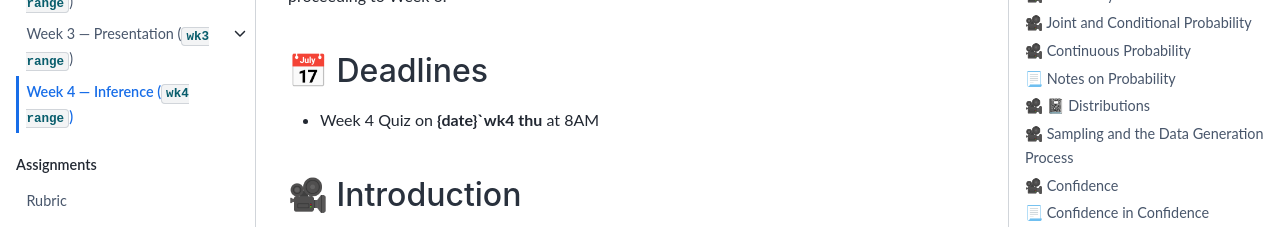
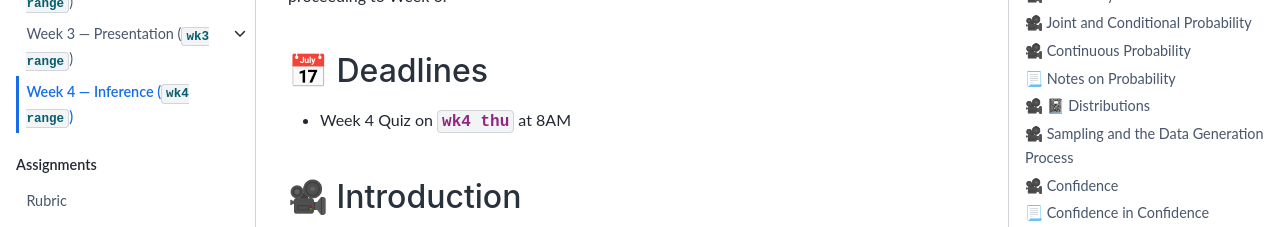
Before and after one commit to mdekstrand/cs533-web, a Jupyter Book: the page built from week4/index.md, in a window 1280 px wide and 900 px high, scrolled down 495 px, cut to the strip 0-377 px from the top of the window. Shown: the part 150-377 px from the top of the strip. Built offline with Jupyter Book 1.0.4 settings and Sphinx 7.4.7 and the Sphinx Book theme 1.1.4, drawn with Linux system fonts in a browser that asks for light colours; pages that are not in the unit, such as notebooks, are missing from menus; cross-references to code outside the pages are shown as plain code; a style sheet for code colours, icons or effects is not loaded.

Commit message:
fix date

```diff
--- a/week4/index.md
+++ b/week4/index.md
@@ -23,7 +23,7 @@ proceeding to Week 6.
 
 ## {{mcal}} Deadlines
 
-- Week 4 Quiz on **{date}`wk4 thu** at 8AM
+- Week 4 Quiz on **{date}`wk4 thu`** at 8AM
 
 ## {{mvideo}} Introduction
 
```
